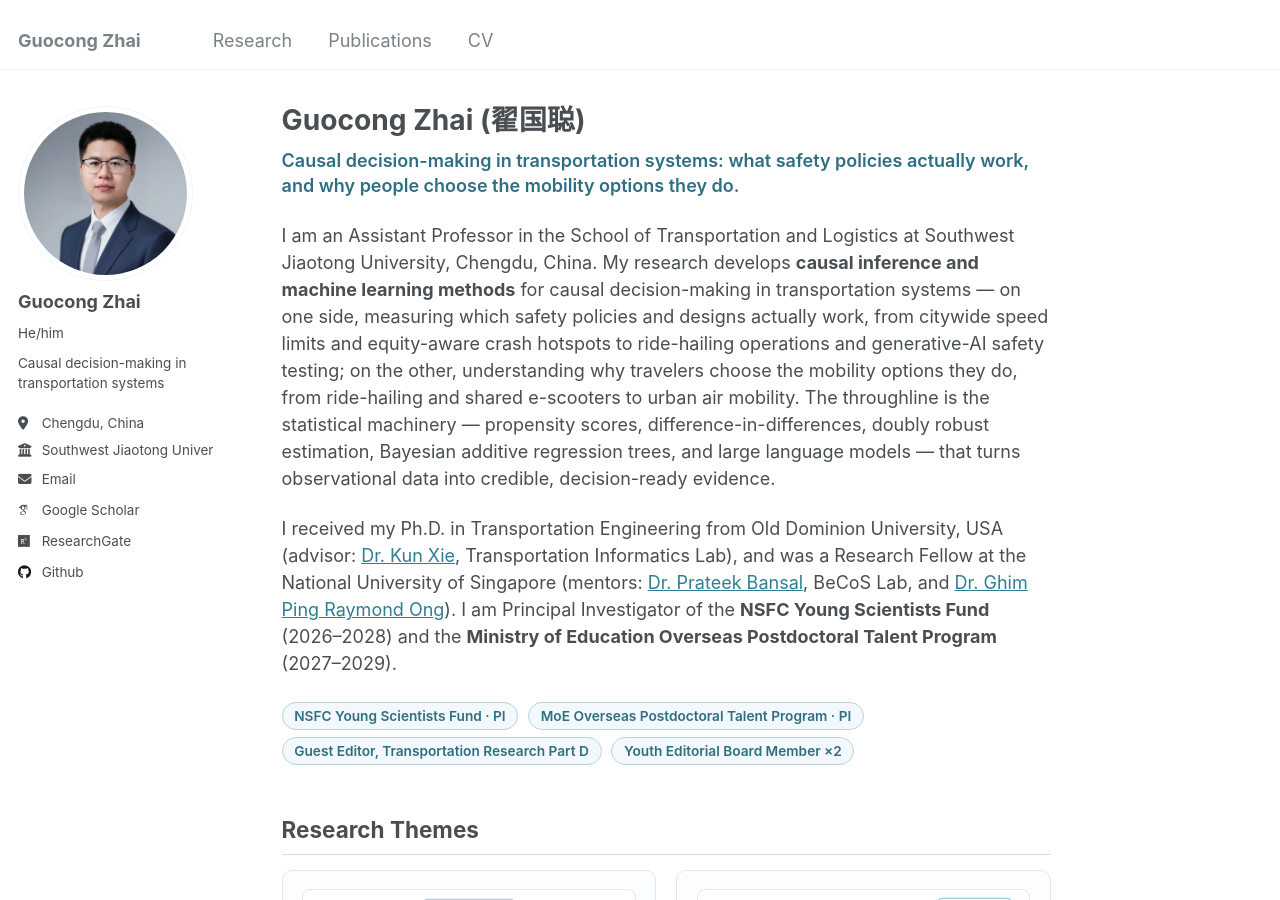
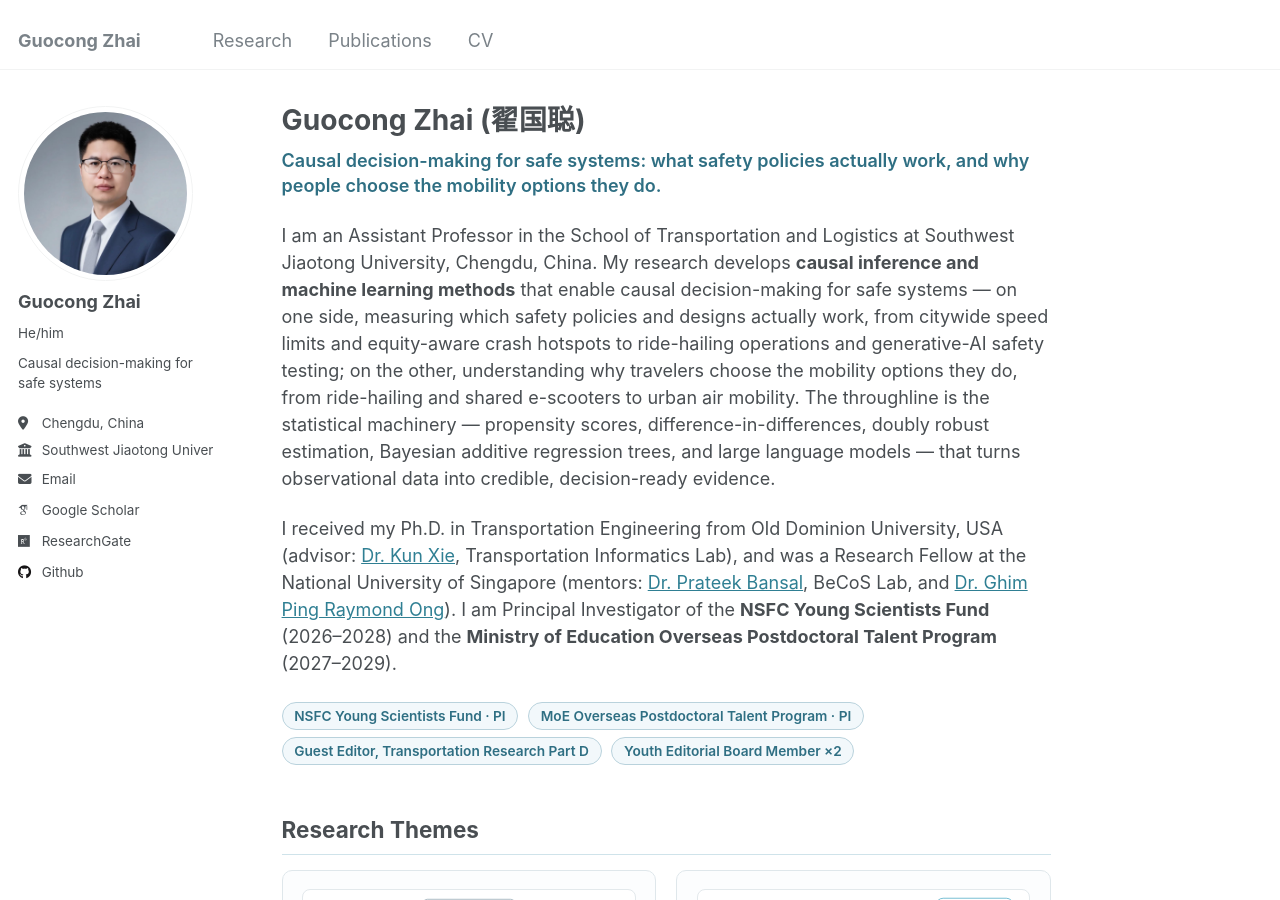
Before and after one commit to gzhai001/gzhai001.github.io, a Jekyll site: the page built from _pages/about.md, in a window 1280 px wide and 900 px high. Built offline with Jekyll 4.4.1, drawn with Linux system fonts in a browser that asks for light colours; some web fonts are replaced.

Commit message:
Use exact grant title as narrative: causal decision-making for safe systems

```diff
--- a/_config.yml
+++ b/_config.yml
@@ -24,7 +24,7 @@ author:
   avatar           : "profile.png"
   name             : "Guocong Zhai"
   pronouns         : "He/him"
-  bio              : "Causal decision-making in transportation systems"
+  bio              : "Causal decision-making for safe systems"
   location         : "Chengdu, China"
   employer         : "Southwest Jiaotong University"
   uri              : # URL
--- a/_pages/about.md
+++ b/_pages/about.md
@@ -7,9 +7,9 @@ redirect_from:
   - /about.html
 ---
 
-<p class="gz-tagline">Causal decision-making in transportation systems: what safety policies actually work, and why people choose the mobility options they do.</p>
+<p class="gz-tagline">Causal decision-making for safe systems: what safety policies actually work, and why people choose the mobility options they do.</p>
 
-I am an Assistant Professor in the School of Transportation and Logistics at Southwest Jiaotong University, Chengdu, China. My research develops **causal inference and machine learning methods** for causal decision-making in transportation systems — on one side, measuring which safety policies and designs actually work, from citywide speed limits and equity-aware crash hotspots to ride-hailing operations and generative-AI safety testing; on the other, understanding why travelers choose the mobility options they do, from ride-hailing and shared e-scooters to urban air mobility. The throughline is the statistical machinery — propensity scores, difference-in-differences, doubly robust estimation, Bayesian additive regression trees, and large language models — that turns observational data into credible, decision-ready evidence.
+I am an Assistant Professor in the School of Transportation and Logistics at Southwest Jiaotong University, Chengdu, China. My research develops **causal inference and machine learning methods** that enable causal decision-making for safe systems — on one side, measuring which safety policies and designs actually work, from citywide speed limits and equity-aware crash hotspots to ride-hailing operations and generative-AI safety testing; on the other, understanding why travelers choose the mobility options they do, from ride-hailing and shared e-scooters to urban air mobility. The throughline is the statistical machinery — propensity scores, difference-in-differences, doubly robust estimation, Bayesian additive regression trees, and large language models — that turns observational data into credible, decision-ready evidence.
 
 I received my Ph.D. in Transportation Engineering from Old Dominion University, USA (advisor: [Dr. Kun Xie](http://www.transinformatics.com/), Transportation Informatics Lab), and was a Research Fellow at the National University of Singapore (mentors: [Dr. Prateek Bansal](https://behaviourscience.org/), BeCoS Lab, and [Dr. Ghim Ping Raymond Ong](https://cde.nus.edu.sg/cee/staff/ong-ghim-ping-raymond/)). I am Principal Investigator of the **NSFC Young Scientists Fund** (2026–2028) and the **Ministry of Education Overseas Postdoctoral Talent Program** (2027–2029).
 
```
Also changed, not shown: _pages/research.md (+1 -1 lines), images/og-image.png.
